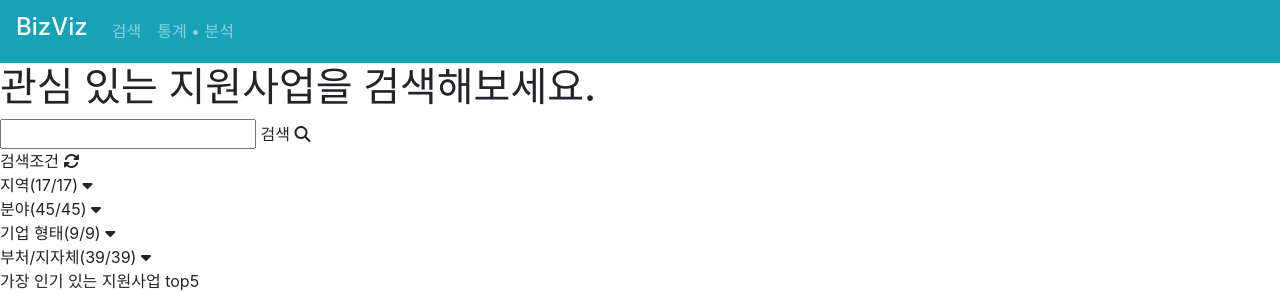
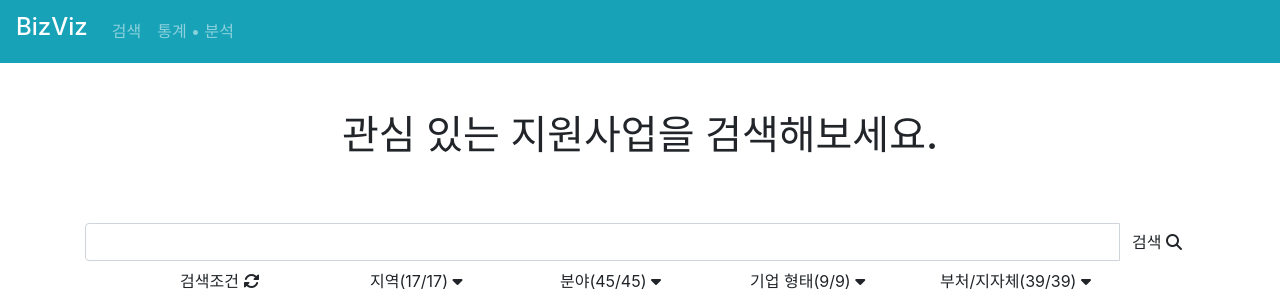
Before and after one commit to bin7665/BizViz, a Django app: page / in a window 1280 px wide. Shown: the top 292 px of the page. Run offline with Django 3.2, Linux system fonts and the light colour scheme; data that the repository does not hold is empty; some libraries are stand-ins or nearby versions; grey boxes are pictures that could not be loaded.

Commit message:
Update 2020.07.27 html 부트스트랩 적용 중

```diff
--- a/BizViz/templates/BizViz/base.html
+++ b/BizViz/templates/BizViz/base.html
@@ -60,38 +60,61 @@
       <div class="container">
         <div class="row py-5">
           <div class="d-flex justify-content-center col-12">
-            <!-- Github -->
+            <!-- <ul class="nav justify-content-end">
+              <li class="nav-item">
+                <a href="#" class="nav-link pr-0"
+                  ><i class="fa fa-pinterest fa-lg"></i
+                ></a>
+              </li>
+              <li class="nav-item">
+                <a href="#" class="nav-link pr-0"
+                  ><i class="fa fa-twitter fa-lg"></i
+                ></a>
+              </li>
+              <li class="nav-item">
+                <a href="#" class="nav-link pr-0"
+                  ><i class="fa fa-instagram fa-lg"></i
+                ></a>
+              </li>
+              <li class="nav-item">
+                <a href="#" class="nav-link pr-0"
+                  ><i class="fa fa-facebook fa-lg"></i
+                ></a>
+              </li>
+              <li class="nav-item">
+                <a href="#" class="nav-link pr-0"
+                  ><i class="fa fa-skype fa-lg"></i
+                ></a>
+              </li>
+            </ul> -->
             <div class="github-icon text-center col-1">
               <a
                 class="github-icon"
                 href="https://github.com/bin7665/BizViz"
                 target="_blank"
               >
-                <i class="fab fa-github fa-lg fa-2x"></i>
+                <i class="fab fa-github fa-2x"></i>
               </a>
             </div>
-            <!-- Facebook -->
             <div class="facebook-icon text-center col-1">
               <a
                 href="https://www.facebook.com/Bizbot-112832366753168"
                 target="_blank"
               >
-                <i class="fab fa-facebook fa-lg fa-2x"></i>
+                <i class="fab fa-facebook fa-2x"></i>
               </a>
             </div>
-            <!-- Instagram -->
             <div class="instagram-icon text-center col-1">
               <a
                 href="https://www.instagram.com/bizbot_official"
                 target="_blank"
               >
-                <i class="fab fa-instagram fa-lg fa-2x"></i>
+                <i class="fab fa-instagram fa-2x"></i>
               </a>
             </div>
-            <!-- Kakaotalk 임시 카카오톡 아이콘 -->
             <div class="kakaotalk-icon text-center col-1">
               <a href="https://pf.kakao.com/_DbxgnC" target="_blank">
-                <i class="fab fa-kickstarter fa-lg fa-2x"></i>
+                <i class="fab fa-kickstarter fa-2x"></i>
               </a>
             </div>
           </div>
--- a/BizViz/templates/BizViz/index.html
+++ b/BizViz/templates/BizViz/index.html
@@ -1,40 +1,51 @@
 {% extends 'BizViz/base.html' %} {% block content %}
 <div class="content">
-  <div class="main-search-container">
-    <div class="main-title">
+  <div class="main-search-container container">
+    <div class="main-title row">
+      <div class="col d-flex justify-content-center py-5">
         <h1>관심 있는 지원사업을 검색해보세요.</h1>
       </div>
-    <div class="main-search-part">
-      <input type="text" id="support-search" class="search" />
-      <span class="search-btn">검색 <i class="fas fa-search"></i></span>
     </div>
-    <div class="main-search-filter">
-      <div class="search-reset">검색조건 <i class="fas fa-sync-alt"></i></div>
-      <div class="search-filter-region">
+    <div class="main-search-part row text-center py-2">
+      <div class="col input-group">
+        <input type="text" class="support-search form-control" />
+        <div class="input-group-append">
+          <span class="search-btn btn">검색 <i class="fas fa-search"></i></span>
+        </div>
+      </div>
+    </div>
+    <div class="main-search-filter row d-flex justify-content-center">
+      <div class="search-reset col-2">
+        검색조건 <i class="fas fa-sync-alt"></i>
+      </div>
+      <div class="search-filter-region col-2">
         <span class="search-filter-btn">
           지역(17/17) <i class="fas fa-caret-down"></i>
         </span>
       </div>
-      <div class="search-filter-category">
+      <div class="search-filter-category col-2">
         <span class="search-filter-btn">
           분야(45/45) <i class="fas fa-caret-down"></i>
         </span>
       </div>
-      <div class="search-filter-business_type">
+      <div class="search-filter-business_type col-2">
         <span class="search-filter-btn">
           기업 형태(9/9) <i class="fas fa-caret-down"></i>
         </span>
       </div>
-      <div class="search-filter-department">
+      <div class="search-filter-department col-2">
         <span class="search-filter-btn">
           부처/지자체(39/39) <i class="fas fa-caret-down"></i>
         </span>
       </div>
     </div>
   </div>
-  <div class="main-graph-container">
-    <div class="graph-contents graph-support-top5">
+  <div class="main-graph-container container py-3">
+    <div class="row py-5">
+      <div class="graph-contents graph-support-top5 col">
+        <div class="main-graph-title">
           가장 인기 있는 지원사업 top5
+        </div>
         <div class="main-graph-container">
           <img
             src="https://www.open.edu/openlearn/ocw/pluginfile.php/1361832/mod_oucontent/oucontent/69747/99744364/1f21249b/wk8_fig19.tif.jpg"
@@ -42,14 +53,19 @@
           />
         </div>
       </div>
-    <div class="graph-contents graph-depart-top5">
-      공고를 많이 낸 부처/지자체 top5
+      <div class="graph-contents graph-depart-top5 col">
+        <div class="main-graph-title">
+          공고를 많이 낸 부처/지자체 top5 <i class="fas fa-info-circle"></i>
+        </div>
+        <!-- <div class="graph-depart-warning">
+          부서/지자체 조건은 영향을 미치지 않습니다.
+        </div> -->
         <div class="main-graph-container">
           <img
             src="https://images.ctfassets.net/fevtq3bap7tj/5FSJrJeDIIGAmGCsGcQ8S4/e2fc867a487614b47f72104a36fbcf7f/simple-column.png"
             alt="bar chart 2"
           />
-        부서/지자체 조건은 영향을 미치지 않습니다.
+        </div>
       </div>
     </div>
   </div>
```
Lines whose indentation alone changed are shown as unchanged.
